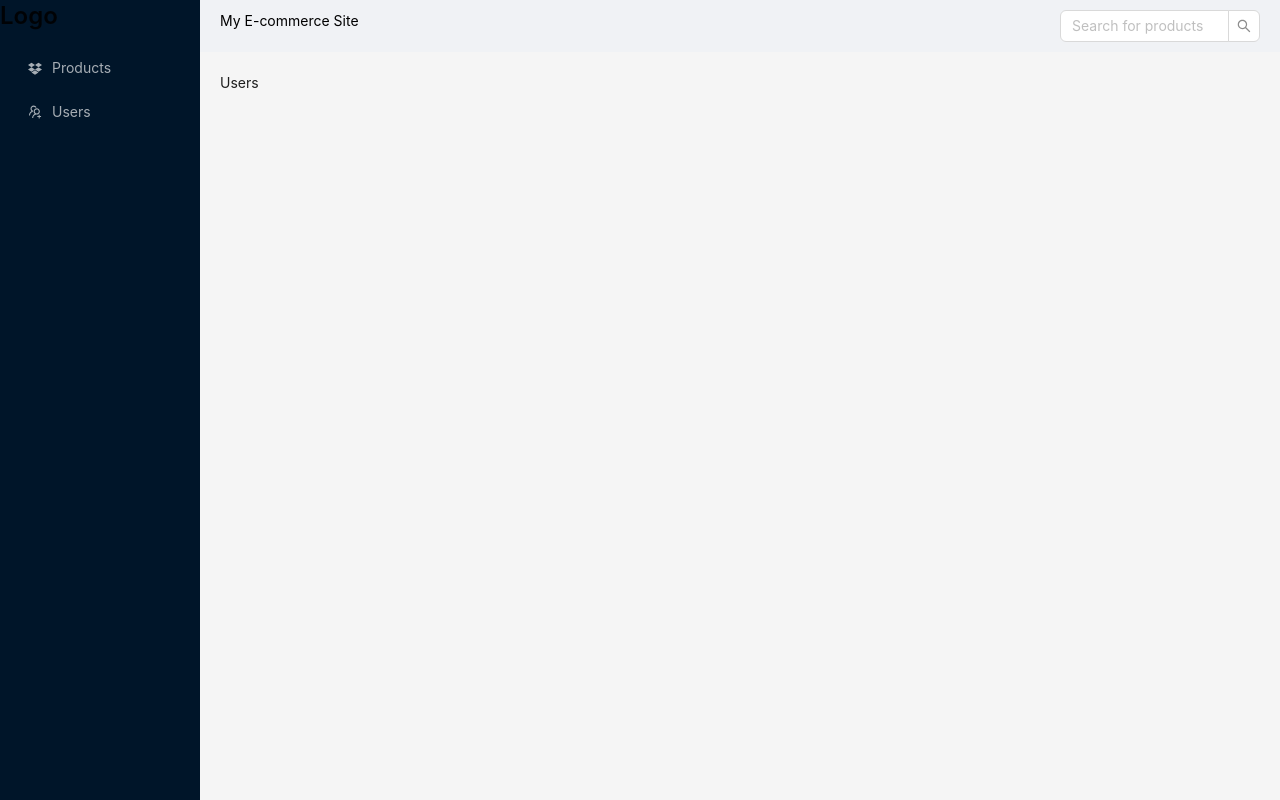
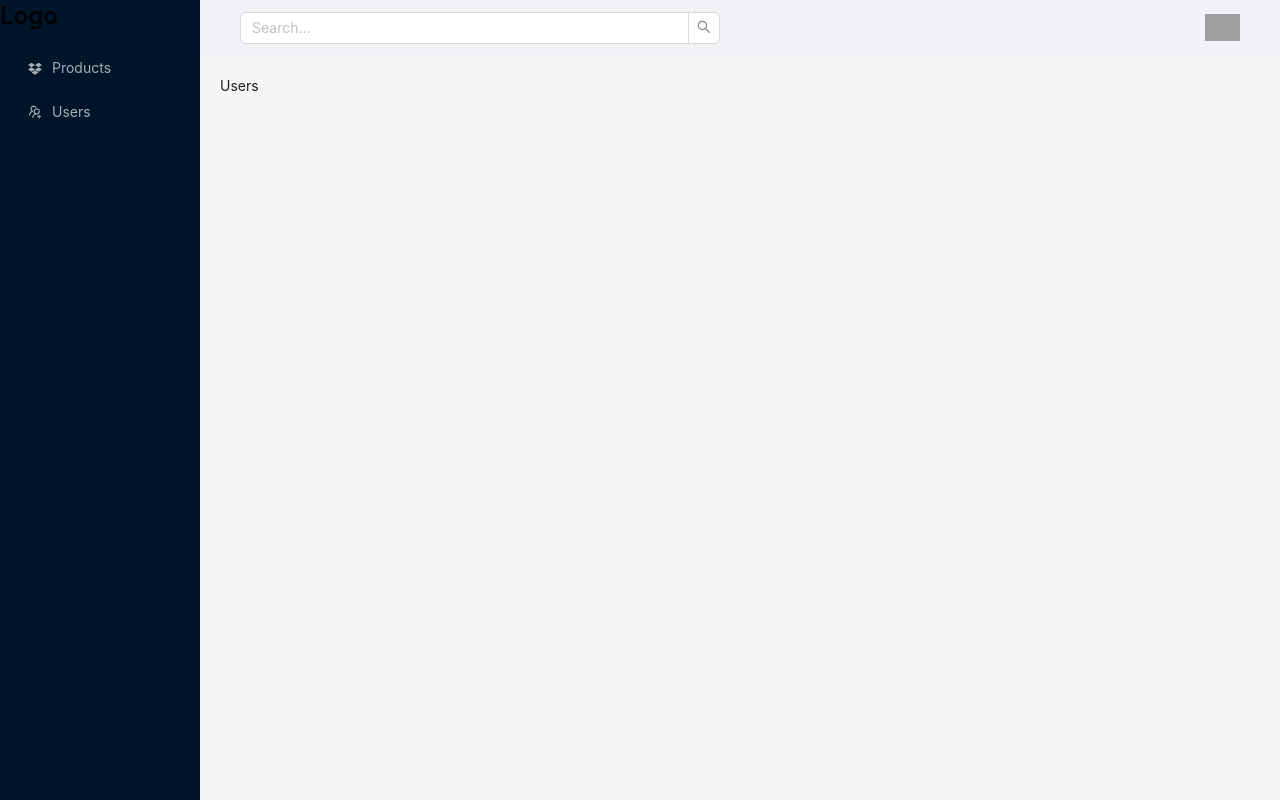
Before and after one commit to azizkhonnd/e-commerce-60--REAL-PROJECT, a React (Vite) app: page /dashboard/users in a window 1280 px wide. Built offline with nearby package versions, Linux system fonts and the light colour scheme; sample sign-in values are in the browser's storage; grey boxes are pictures that could not be loaded.

Commit message:
bug fixes

```diff
--- a/src/components/header/Header.jsx
+++ b/src/components/header/Header.jsx
@@ -1,4 +1,4 @@
-import { Input } from 'antd';
+import { Input } from "antd";
 
 const { Search } = Input;
 
@@ -8,19 +8,55 @@ const Header = () => {
   };
 
   return (
-    <div style={{ display: 'flex', justifyContent: 'space-between', padding: '10px 20px', background: '#f0f2f5' }}>
-      <div>
-        <h2>My E-commerce Site</h2>
-      </div>
-      <div>
-        <Search
-          placeholder="Search for products"
-          onSearch={onSearch}
-          style={{ width: 200 }}
-        />
+    <div
+      style={{
+        display: "flex",
+        justifyContent: "center",
+        padding: "10px 40px",
+        background: "#f0f2f5",
+        width: "100%",
+      }}
+    >
+      <div
+        style={{
+          display: "flex",
+          justifyContent: "space-between",
+          width: "100%",
+        }}
+      >
+        <div
+          style={{
+            display: "flex",
+            alignItems: "center",
+            justifyContent: "center",
+          }}
+        >
+          <Search
+            style={{ width: 480, display: "flex", justifyContent: "center" }}
+            placeholder="Search..."
+            onSearch={onSearch}
+          />
+        </div>
+        <div
+          style={{
+            width: 35,
+            height: 35,
+            display: "flex",
+            justifyContent: "space-between",
+            alignItems: "center",
+            borderRadius: 50,
+            marginLeft: 50,
+            cursor: "pointer",
+          }}
+        >
+          <img
+            src="https://cdn-icons-png.flaticon.com/512/149/149071.png"
+            alt=""
+          />
+        </div>
       </div>
     </div>
   );
-}
+};
 
 export default Header;
--- a/src/index.css
+++ b/src/index.css
@@ -19,3 +19,7 @@
     color: #fff;
     background-color: #1677ff;
 }
+
+:where(.css-dev-only-do-not-override-1uq9j6g).ant-input-search .ant-input-search-button {
+    height: 31px;
+}
```
